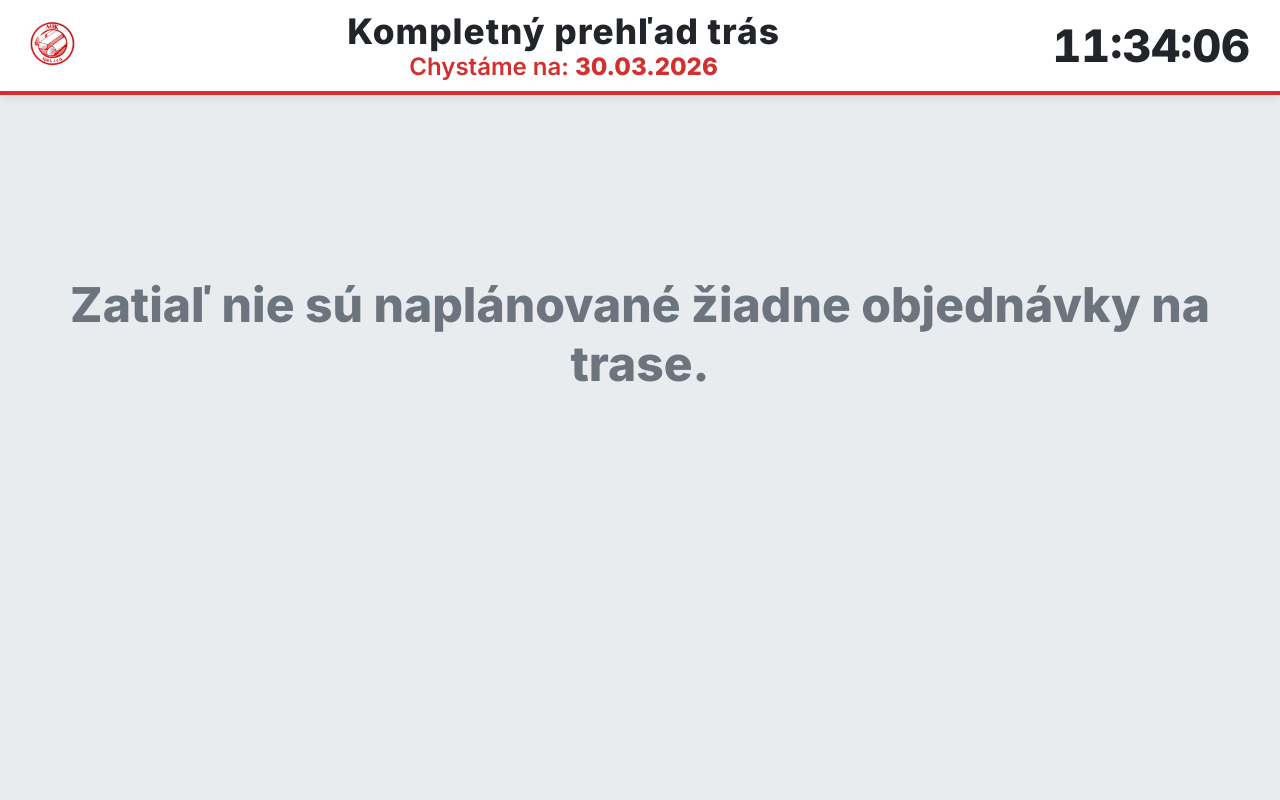
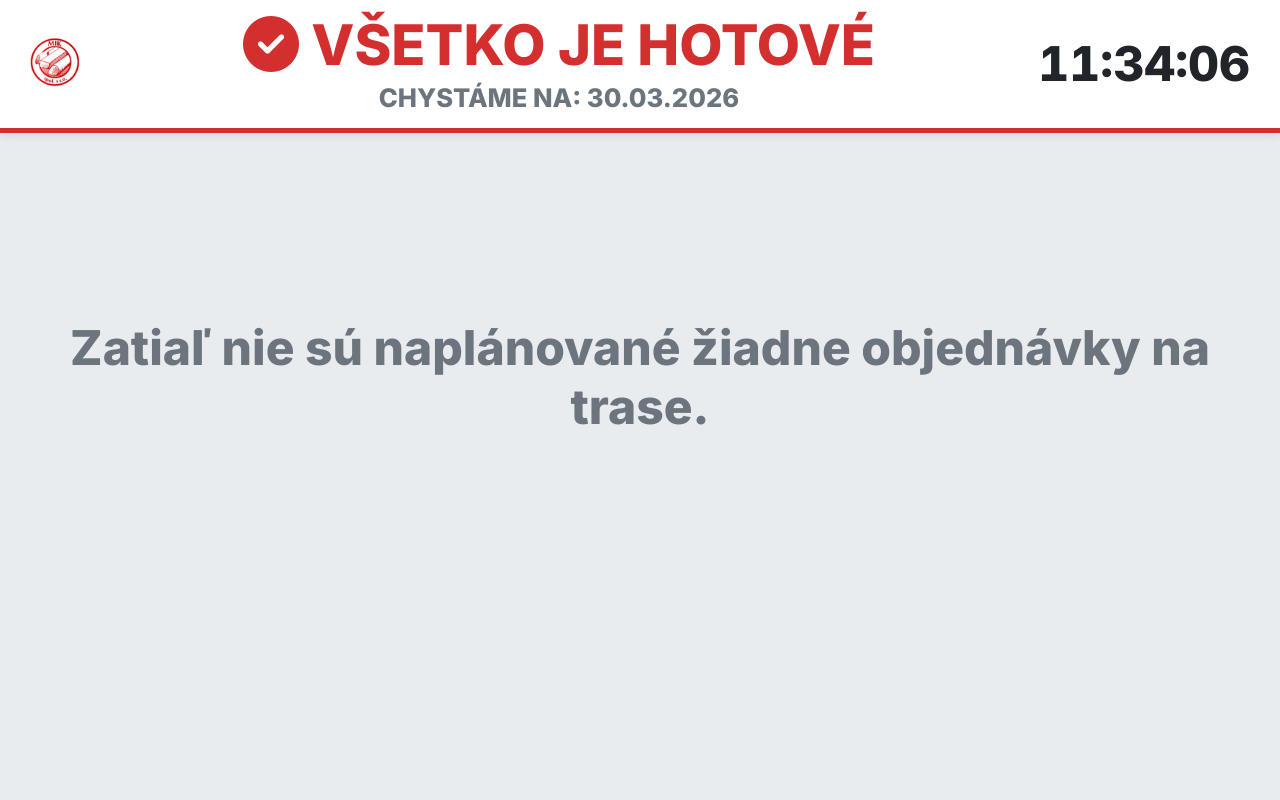
Before and after one commit to zoltankaras-rgb/ERP_system_MIK, a Flask app: page /expedicia/tv-board in a window 1280 px wide. Run offline with Flask 3, Linux system fonts and the light colour scheme; tables that the repository leaves empty or names only in its code hold one stand-in row (values such as "Sample post"); data that the repository does not hold is empty.

Commit message:
board tv optimalizacia

```diff
--- a/static/js/expedition_board.js
+++ b/static/js/expedition_board.js
@@ -1,10 +1,10 @@
 // static/js/expedition_board.js
 
-let vsetkyStrany = []; // Bude obsahovať už rozsekané časti trás
+let vsetkyStrany = [];
 let aktualnaStranaIndex = 0;
 let rotaciaInterval = null;
 
-const MAX_KARIET_NA_OBRAZOVKU = 8; // Bezpečný limit pre masívne TV písmo
+const MAX_KARIET_NA_OBRAZOVKU = 8;
 
 function aktualizujCas() {
     const teraz = new Date();
@@ -23,7 +23,7 @@ function nacitajPoznamkyNaTabulu() {
     fetch('/api/tv-board/data')
         .then(response => response.json())
         .then(data => {
-            if (data.cielovy_datum) document.getElementById('cielovy-datum').innerHTML = `Chystáme na: <strong>${data.cielovy_datum}</strong>`;
+            if (data.cielovy_datum) document.getElementById('cielovy-datum').innerHTML = `CHYSTÁME NA: ${data.cielovy_datum}`;
 
             const gn = document.getElementById('global-note-container');
             if (data.global_note && data.global_note.trim() !== '') {
@@ -41,12 +41,12 @@ function nacitajPoznamkyNaTabulu() {
 
             if (poznamky.length === 0) {
                 zastavRotaciu();
+                document.getElementById('hlavny-nazov-trasy').innerHTML = `<i class="fas fa-check-circle"></i> VŠETKO JE HOTOVÉ`;
                 document.getElementById('paginacia-container').innerHTML = '';
                 document.getElementById('obsah-tabule').innerHTML = `<h2 style="text-align:center; margin-top:20vh; color:#6c757d; font-size: 3rem;">Zatiaľ nie sú naplánované žiadne objednávky na trase.</h2>`;
                 return;
             }
 
-            // 1. Zoskupenie kariet podľa trasy
             const skupinyTrasy = new Map();
             poznamky.forEach(obj => {
                 const trasa = obj.trasa_nazov;
@@ -54,7 +54,6 @@ function nacitajPoznamkyNaTabulu() {
                 skupinyTrasy.get(trasa).push(obj);
             });
 
-            // 2. Rozsekanie veľkých trás na menšie strany (stránkovanie pre TV)
             vsetkyStrany = [];
             skupinyTrasy.forEach((zoznamKariet, trasaNazov) => {
                 const celkovoCasti = Math.ceil(zoznamKariet.length / MAX_KARIET_NA_OBRAZOVKU);
@@ -73,7 +72,6 @@ function nacitajPoznamkyNaTabulu() {
 
             vykresliStranu();
 
-            // Rotácia preblikne každú "stranu" (nie nutne celú trasu naraz)
             if (vsetkyStrany.length > 1) {
                 if (!rotaciaInterval) {
                     rotaciaInterval = setInterval(() => {
@@ -92,20 +90,18 @@ function nacitajPoznamkyNaTabulu() {
 function vykresliStranu() {
     const obsah = document.getElementById('obsah-tabule');
     const paginacia = document.getElementById('paginacia-container');
+    const hlavnyNadpis = document.getElementById('hlavny-nazov-trasy');
     const stranaData = vsetkyStrany[aktualnaStranaIndex];
 
-    // Ak má trasa viac častí, zobrazíme napr. (1/2) v hlavičke
+    // Namiesto vykresľovania dnu, ho posielame úplne hore!
     let castInfo = '';
     if (stranaData.celkovoCasti > 1) {
-        castInfo = `<span class="route-page-info">(Časť ${stranaData.cast}/${stranaData.celkovoCasti})</span>`;
+        castInfo = ` <span style="font-size: 0.6em; color: #6c757d; font-weight: 600;">(ČASŤ ${stranaData.cast}/${stranaData.celkovoCasti})</span>`;
     }
+    hlavnyNadpis.innerHTML = `<i class="fas fa-truck-fast"></i> ${stranaData.trasa} ${castInfo}`;
 
-    let html = `
-        <div class="full-route-header">
-            <i class="fas fa-truck-fast"></i> ${stranaData.trasa} ${castInfo}
-        </div>
-        <div class="customers-grid">
-    `;
+    // Samotná šachovnica už obsahuje IBA karty zákazníkov
+    let html = `<div class="customers-grid">`;
 
     stranaData.kartyNaZobrazenie.forEach(obj => {
         const maPoznamku = obj.trvala_poznamka || obj.poznamka_objednavky;
@@ -158,7 +154,6 @@ function vykresliStranu() {
     }
     paginacia.innerHTML = paginaciaHtml;
 
-    // Aplikujeme jemné prispôsobenie len ako absolútnu záchranu, text by už nemal byť mikroskopický
     setTimeout(prisposobVelkostVertical, 50);
 }
 
@@ -168,7 +163,7 @@ function prisposobVelkostVertical() {
     if (!contentArea || !board) return;
 
     board.style.transform = 'none';
-    const availableHeight = contentArea.clientHeight - 60;
+    const availableHeight = contentArea.clientHeight - 30; // Menej miesta na okraje
     const currentHeight = board.scrollHeight;
 
     if (currentHeight > availableHeight && availableHeight > 0) {
--- a/templates/expedition_board.html
+++ b/templates/expedition_board.html
@@ -9,7 +9,6 @@
   <link rel="stylesheet" href="https://cdnjs.cloudflare.com/ajax/libs/font-awesome/6.5.1/css/all.min.css" />
 
   <style>
-    /* ZÁKLAD (Denný režim) */
     body, html {
         margin: 0; padding: 0; height: 100vh; overflow: hidden;
         background-color: #e9ecef; font-family: 'Inter', sans-serif;
@@ -19,14 +18,17 @@
 
     .tv-header {
         flex: 0 0 auto; display: flex; justify-content: space-between; align-items: center;
-        background-color: #ffffff; padding: 10px 30px; box-shadow: 0 2px 10px rgba(0,0,0,0.1);
-        border-bottom: 4px solid #d32f2f; z-index: 20;
+        background-color: #ffffff; padding: 15px 30px; box-shadow: 0 2px 10px rgba(0,0,0,0.1);
+        border-bottom: 5px solid #d32f2f; z-index: 20;
     }
-    .logo-box img { height: 45px; }
-    .title-box { text-align: center; }
-    .title-box h1 { margin: 0; font-size: 2.2rem; color: #212529; font-weight: 800; letter-spacing: 1px; }
-    .title-box .target-date { font-size: 1.5rem; color: #d32f2f; font-weight: 600; }
-    .time-box { font-size: 2.8rem; font-weight: 800; color: #212529; font-variant-numeric: tabular-nums; }
+    .logo-box img { height: 50px; }
+    .title-box { text-align: center; flex-grow: 1; }
+
+    /* TOTO JE NOVÝ HLAVNÝ NÁDPIS TRASY */
+    .title-box h1 { margin: 0; font-size: 3.5rem; color: #d32f2f; font-weight: 800; text-transform: uppercase; line-height: 1.1; }
+    .title-box .target-date { font-size: 1.6rem; color: #6c757d; font-weight: 800; margin-top: 5px; text-transform: uppercase; }
+
+    .time-box { font-size: 3rem; font-weight: 800; color: #212529; font-variant-numeric: tabular-nums; }
 
     #global-note-container {
         flex: 0 0 auto; background-color: #ffc107; color: #000;
@@ -52,20 +54,11 @@
     }
 
     .tv-content {
-        flex: 1 1 auto; padding: 20px 40px; width: 100%; box-sizing: border-box;
+        flex: 1 1 auto; padding: 25px 40px; width: 100%; box-sizing: border-box;
         display: flex; flex-direction: column; overflow: hidden;
     }
     #obsah-tabule { flex: 1 1 auto; display: flex; flex-direction: column; transform-origin: top center; }
 
-    .full-route-header {
-        background: #343a40; color: #ffffff; padding: 15px 30px; font-size: 3.5rem; font-weight: 800;
-        border-radius: 12px; border-bottom: 6px solid #d32f2f; text-transform: uppercase;
-        text-align: center; margin-bottom: 25px; box-shadow: 0 4px 15px rgba(0,0,0,0.1);
-        display: flex; justify-content: center; align-items: center; gap: 20px;
-    }
-    .route-page-info { font-size: 2rem; opacity: 0.8; font-weight: 600; }
-
-    /* GRID OPTIMALIZOVANÝ PRE TV (Širšie karty, lepšie rozloženie) */
     .customers-grid { display: grid; grid-template-columns: repeat(auto-fit, minmax(500px, 1fr)); gap: 25px; align-content: flex-start; }
 
     .karta {
@@ -93,8 +86,9 @@
     /* TMAVÝ REŽIM */
     body.dark-mode { background-color: #121212; color: #e0e0e0; }
     body.dark-mode .tv-header { background-color: #1e1e1e; border-bottom-color: #b71c1c; }
-    body.dark-mode .tv-header h1, body.dark-mode .time-box { color: #ffffff; }
-    body.dark-mode .full-route-header { background: #000; border-bottom-color: #b71c1c; }
+    body.dark-mode .tv-header h1 { color: #ff5252; }
+    body.dark-mode .time-box { color: #ffffff; }
+    body.dark-mode .title-box .target-date { color: #aaa; }
 
     body.dark-mode .karta.has-notes { background: #2a2a2a; border-left-color: #b71c1c; }
     body.dark-mode .karta.has-order { background: #1e1e1e; border-left-color: #28a745; }
@@ -115,8 +109,8 @@
       <div class="tv-header">
           <div class="logo-box"><img src="/static/mik logo.jpg" alt="MIK Logo"></div>
           <div class="title-box">
-              <h1>Kompletný prehľad trás</h1>
-              <div class="target-date" id="cielovy-datum">Chystáme na: Načítavam...</div>
+              <h1 id="hlavny-nazov-trasy"><i class="fas fa-spinner fa-spin"></i> Načítavam systém...</h1>
+              <div class="target-date" id="cielovy-datum">Chystáme na: ...</div>
           </div>
           <div class="time-box" id="aktualny-cas">00:00:00</div>
       </div>
@@ -131,9 +125,7 @@
       </div>
 
       <div class="tv-content">
-          <div id="obsah-tabule">
-              <h2 style="color: #6c757d; margin-top: 15vh; font-size: 3rem; text-align: center;">Načítavam trasy...</h2>
-          </div>
+          <div id="obsah-tabule"></div>
           <div id="paginacia-container"></div>
       </div>
   </div>
```
